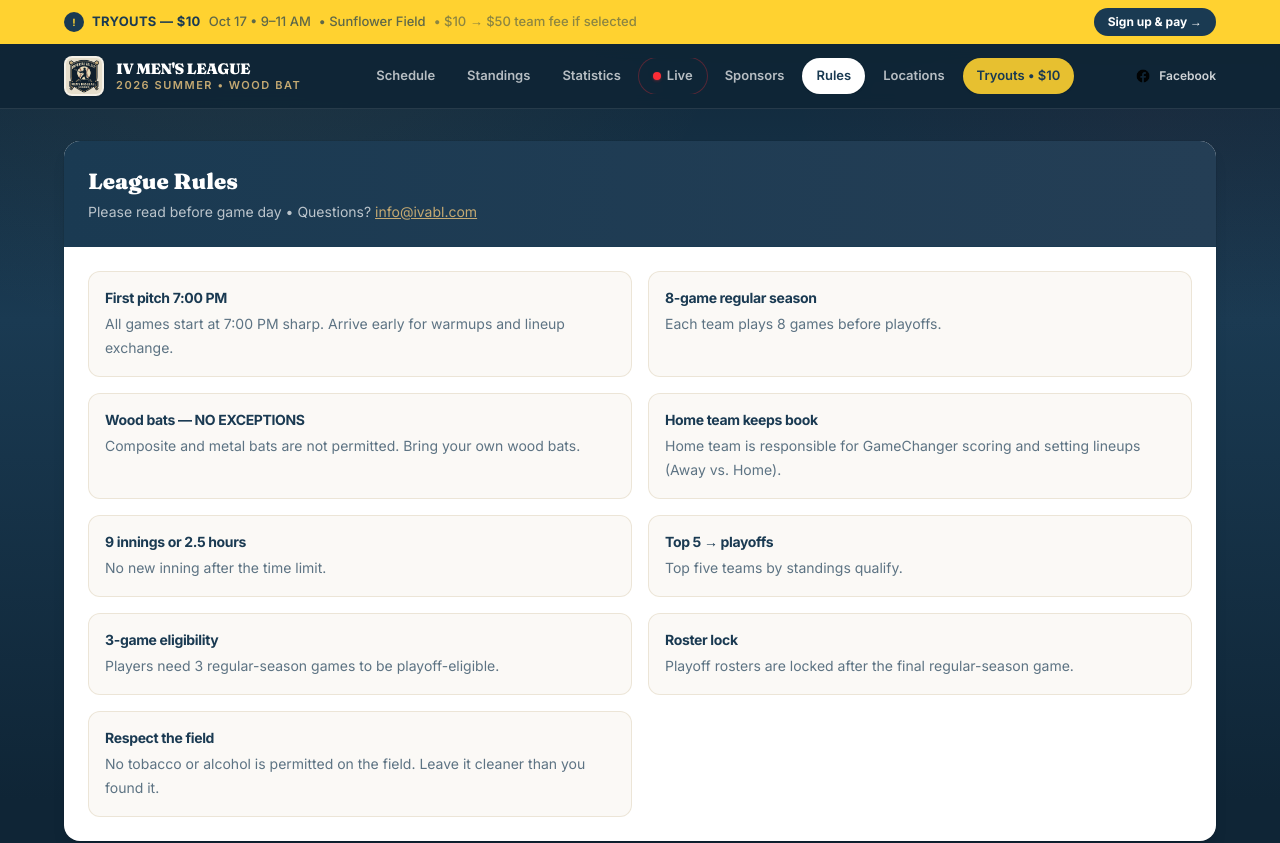
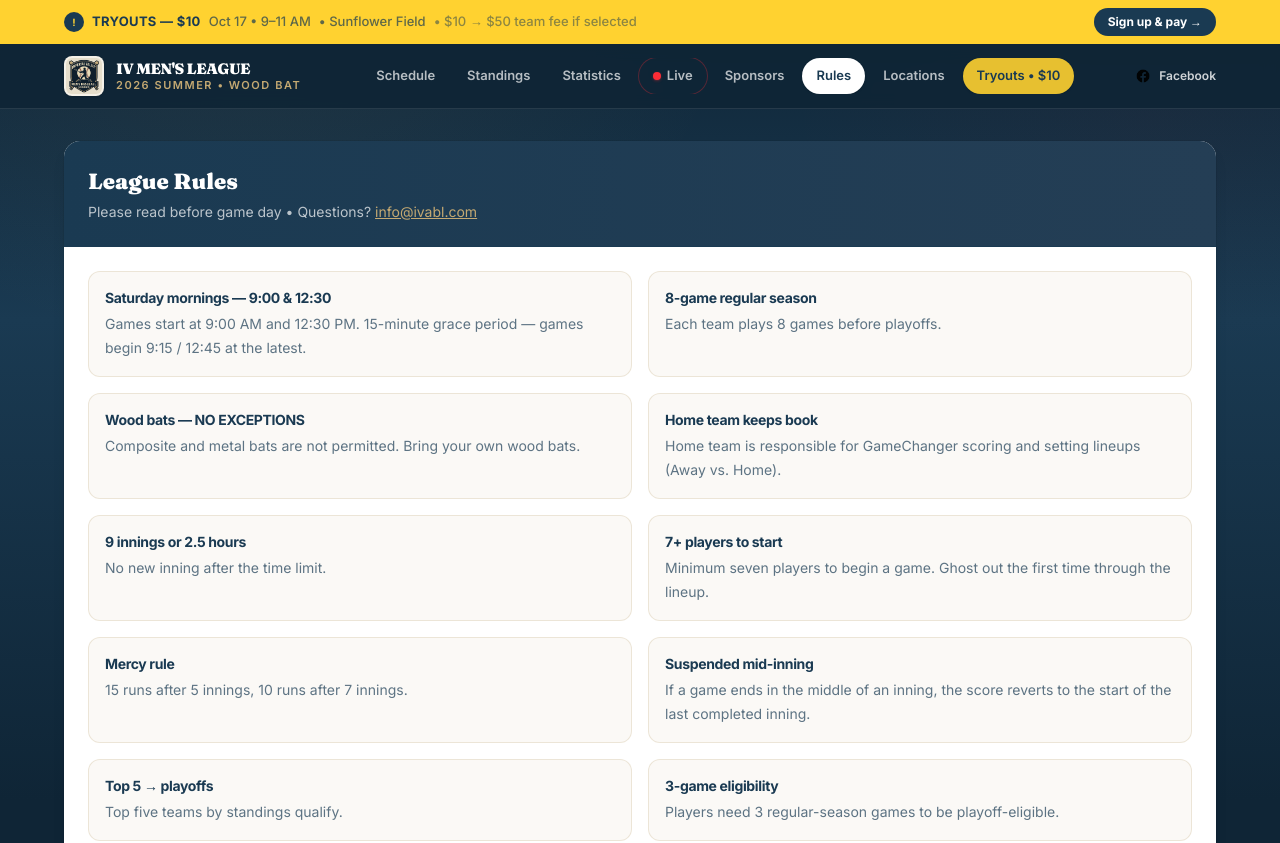
Before and after one commit to morenoadan22/ivabl, a React (Vite) app: page /rules in a window 1280 px wide. Shown: the top 843 px of the page. Built offline with nearby package versions, Linux system fonts and the light colour scheme.

Commit message:
add new rules after fall manager meeting

```diff
--- a/src/pages/Rules.jsx
+++ b/src/pages/Rules.jsx
@@ -1,10 +1,13 @@
 export default function Rules() {
   const rules = [
-    { title: "First pitch 7:00 PM", desc: "All games start at 7:00 PM sharp. Arrive early for warmups and lineup exchange." },
+    { title: "Saturday mornings — 9:00 & 12:30", desc: "Games start at 9:00 AM and 12:30 PM. 15-minute grace period — games begin 9:15 / 12:45 at the latest." },
     { title: "8-game regular season", desc: "Each team plays 8 games before playoffs." },
     { title: "Wood bats — NO EXCEPTIONS", desc: "Composite and metal bats are not permitted. Bring your own wood bats." },
     { title: "Home team keeps book", desc: "Home team is responsible for GameChanger scoring and setting lineups (Away vs. Home)." },
     { title: "9 innings or 2.5 hours", desc: "No new inning after the time limit." },
+    { title: "7+ players to start", desc: "Minimum seven players to begin a game. Ghost out the first time through the lineup." },
+    { title: "Mercy rule", desc: "15 runs after 5 innings, 10 runs after 7 innings." },
+    { title: "Suspended mid-inning", desc: "If a game ends in the middle of an inning, the score reverts to the start of the last completed inning." },
     { title: "Top 5 → playoffs", desc: "Top five teams by standings qualify." },
     { title: "3-game eligibility", desc: "Players need 3 regular-season games to be playoff-eligible." },
     { title: "Roster lock", desc: "Playoff rosters are locked after the final regular-season game." },
```
